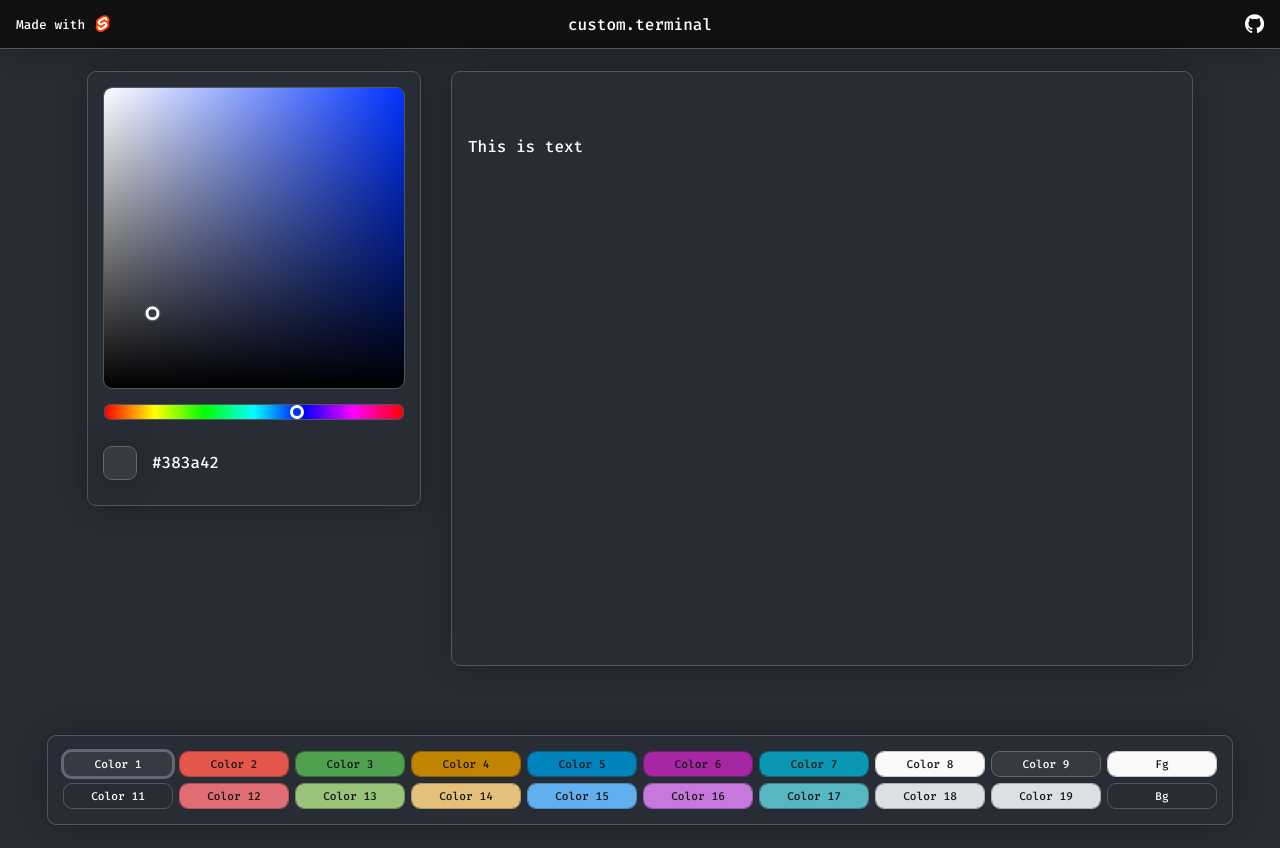
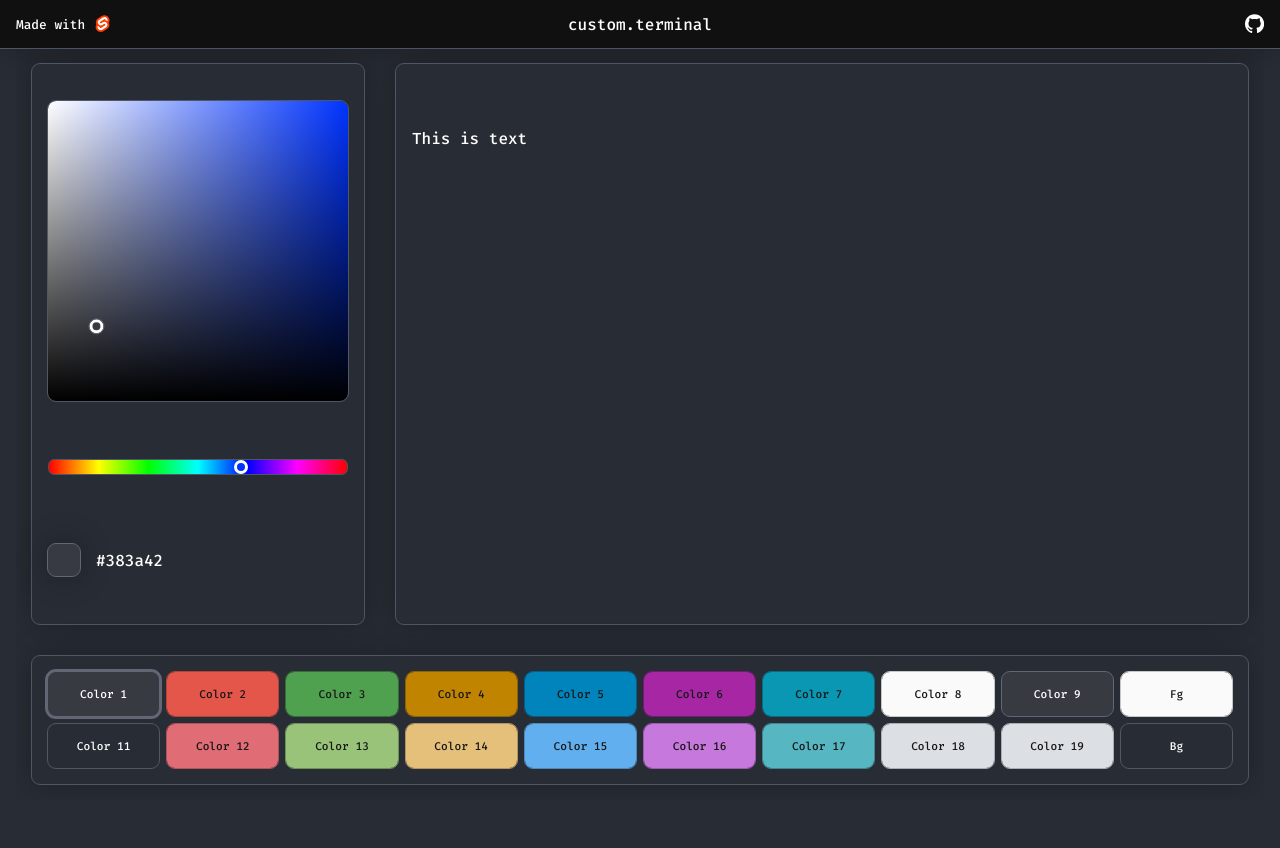
Before and after one commit to Vincentvibe3/custom.terminal, a Svelte app: page / in a window 1280 px wide. After the commit the page ends 800 px from the top, so only its background shows below. Built offline with nearby package versions, Linux system fonts and the light colour scheme.

Commit message:
new layout

```diff
--- a/src/App.svelte
+++ b/src/App.svelte
@@ -22,18 +22,19 @@
 		position: absolute;
 		display: grid;
 		grid-template-columns: 0.8fr minmax(450px, 4fr);
-		grid-template-rows: 0.5fr 0.5fr;
+		grid-template-rows: 1fr 8rem;
 		grid-template-areas:
 			"tools viewer"
-			". viewer"
-			". colors";
+			// ". viewer"
+			"colors colors";
 		box-sizing: border-box;
-		padding: 1.5rem;
+		padding: 1rem;
 		left: 50%;
-		width: 90%;
+		width:  calc(100% - 2rem);
 		transform: translateX(-50%);
-		height: 100%;
+		height: calc(100% - 3rem);
 		gap: 2rem 2rem;
+		overflow: auto;
 
 		.clrPicker {
 			grid-area: tools;
@@ -44,12 +45,7 @@
 		}
 
 		.colors{
-			position: fixed;
-			left:50%;
-			bottom:1.5rem;
-			width: 90vw;
-			transform: translateX(-50%);
-			overflow: auto;
+			grid-area: colors;
 
 		}
 
--- a/src/components/Preview.svelte
+++ b/src/components/Preview.svelte
@@ -10,8 +10,6 @@
 
 <style lang="scss">
     .preview{
-        width: 100%;
-        height: 100%;
         display: grid;
         grid-template-rows: 2rem 1fr;
         grid-template-areas: "tabs" "text";
```
